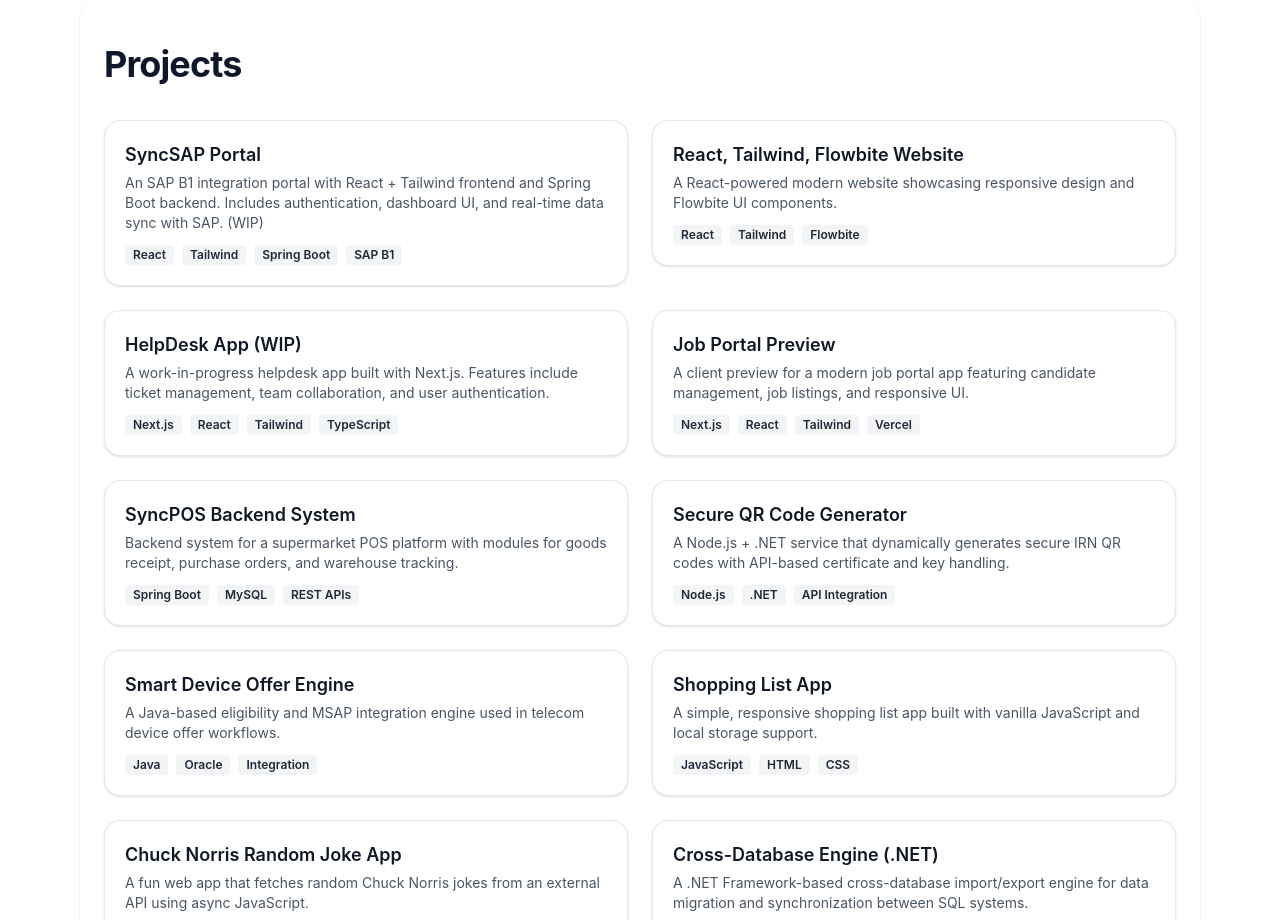
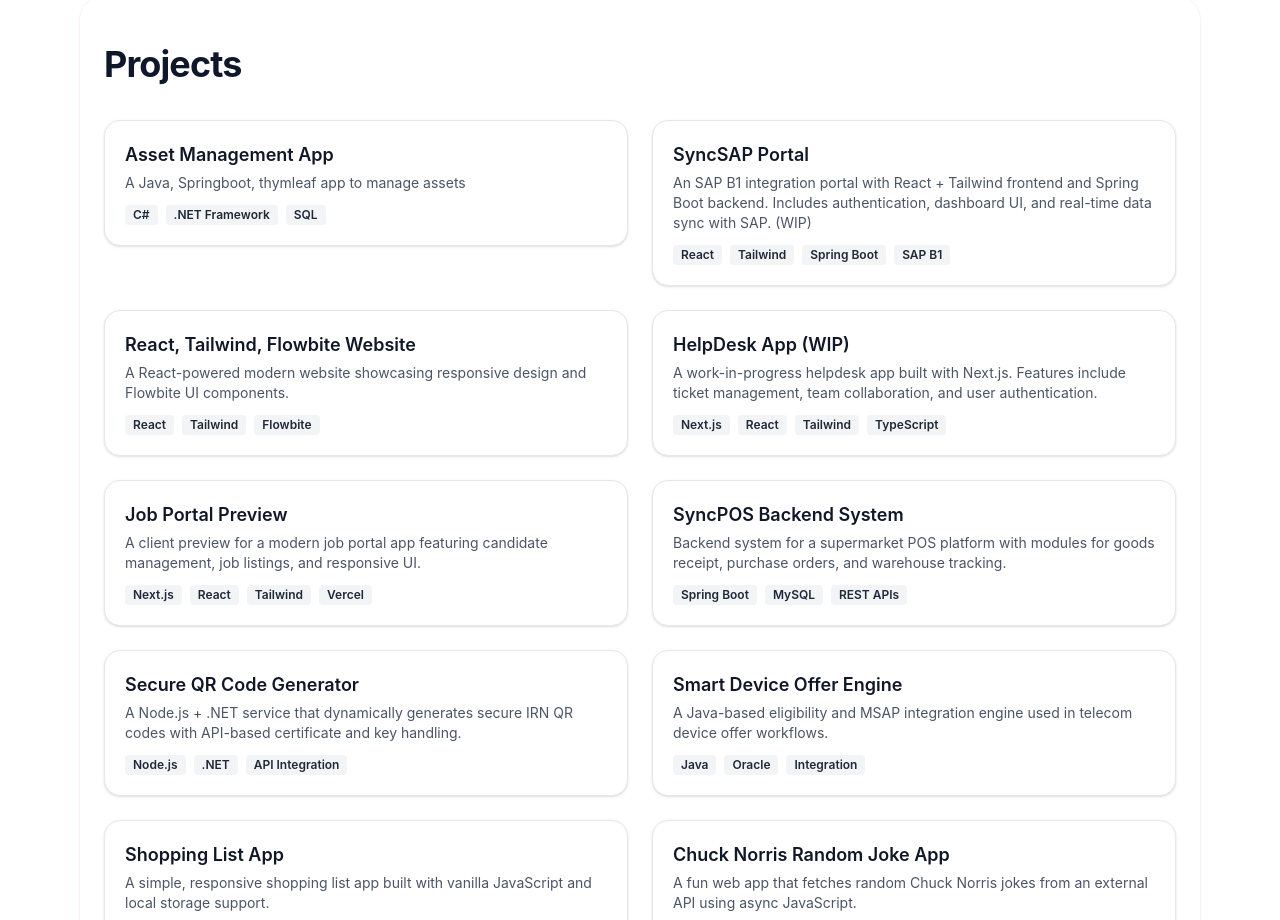
Before and after one commit to adewoleoluwajuwon/Isaiah, a React (Vite) app: page / in a window 1280 px wide. Shown: the part 1380-2300 px from the top of the page. Built offline with nearby package versions, Linux system fonts and the light colour scheme.

Commit message:
asset_mgt

```diff
--- a/src/data/projects.ts
+++ b/src/data/projects.ts
@@ -7,6 +7,12 @@ export type Project = {
 };
 
 export const projects: Project[] = [
+  {
+    title: "Asset Management App",
+    description: "A Java, Springboot, thymleaf app to manage assets",
+    tags: ["C#", ".NET Framework", "SQL"],
+    href: "https://asset-mgt.onrender.com",
+  },
   {
     title: "SyncSAP Portal",
     description:
```
